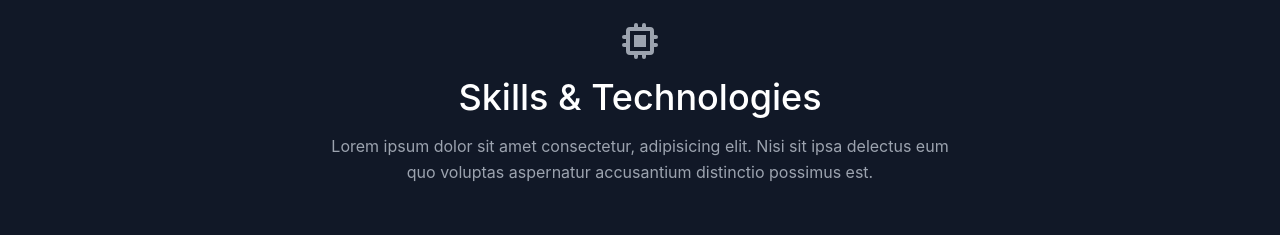
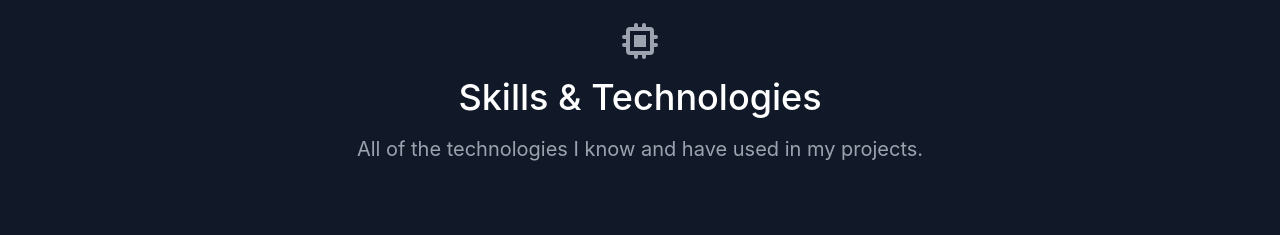
Before and after one commit to karan2605/Personal-Portfolio, a React (Create React App) app: page / in a window 1280 px wide. Shown: the part 2040-2275 px from the top of the page. Built offline with nearby package versions, Linux system fonts and the light colour scheme.

Commit message:
Modified content

```diff
--- a/src/components/Skills.js
+++ b/src/components/Skills.js
@@ -11,10 +11,8 @@ export default function Skills() {
           <h1 className="sm:text-4xl text-3xl font-medium title-font text-white mb-4">
             Skills &amp; Technologies
           </h1>
-          <p className="text-base leading-relaxed xl:w-2/4 lg:w-3/4 mx-auto">
-            Lorem ipsum dolor sit amet consectetur, adipisicing elit. Nisi sit
-            ipsa delectus eum quo voluptas aspernatur accusantium distinctio
-            possimus est.
+          <p className="text-xl leading-relaxed xl:w-2/4 lg:w-3/4 mx-auto">
+            All of the technologies I know and have used in my projects.
           </p>
         </div>
         <div className="flex flex-wrap lg:w-4/5 sm:mx-auto sm:mb-2 -mx-2">
```
